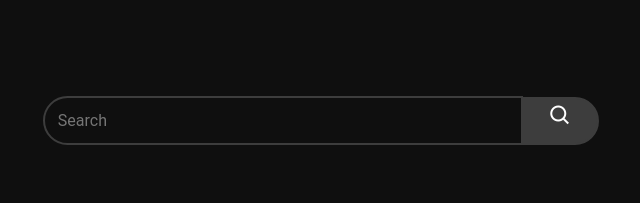
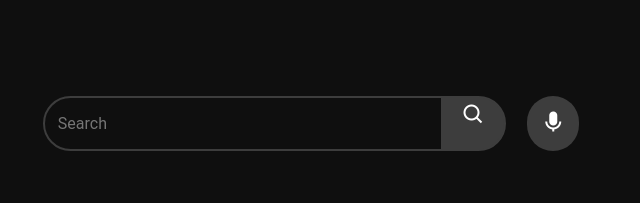
Before and after one commit to Tejas8075/HTML-and-CSS-mini-projects, a plain HTML site: page Navbar/Searchbar/index.html in a window 1280 px wide. Shown: the whole page, without its empty margins (53-693 px from the left). Drawn offline with nearby package versions, Linux system fonts and the light colour scheme.

Commit message:
Second component completed

```diff
--- a/Navbar/Searchbar/index.html
+++ b/Navbar/Searchbar/index.html
@@ -12,6 +12,7 @@
         <input type="text" placeholder="Search">
         <i class='bx bx-search' style='color:#ffffff'></i>
         <p>Search</p>
+        <i class='bx bxs-microphone'></i>
     </div>
 </body>
 </html>
--- a/Navbar/Searchbar/style.css
+++ b/Navbar/Searchbar/style.css
@@ -8,10 +8,11 @@
 }
 
 .search-mic{
-    /* border: 2px solid #3d3d3d ; */
+    /* border: 2px solid #3d3d3d; */
     /* border-radius: 50px 50px 50px 50px; */
     margin: 6em;
-    width: 50%;
+    width: 42%;
+    display: flex;
 }
 
 .search-mic input{
@@ -30,7 +31,7 @@
     /* outline-color: blue; */
 }
 
-.search-mic i {
+.bx-search {
     border: 2px solid #3d3d3d;
     border-radius: 0px 50px 50px 0;
     width: 12%;
@@ -49,7 +50,7 @@
     padding: 0.8em;
     border-radius: 8px;
     /* backdrop-filter: blur(10px); */
-    margin: 1.5em 0 0 22em;
+    margin: 1.5em 0 0 -3em;
     opacity: 0;
     cursor: pointer;
     transition: opacity 0.3s ease;
@@ -58,3 +59,10 @@
 .search-mic i:hover + p{
     opacity: 1;
 }
+
+.bxs-microphone{
+    background-color: #3d3d3d;
+    border-radius: 50px;
+    font-size: 1.5rem;
+    padding: 14px;
+}
```
